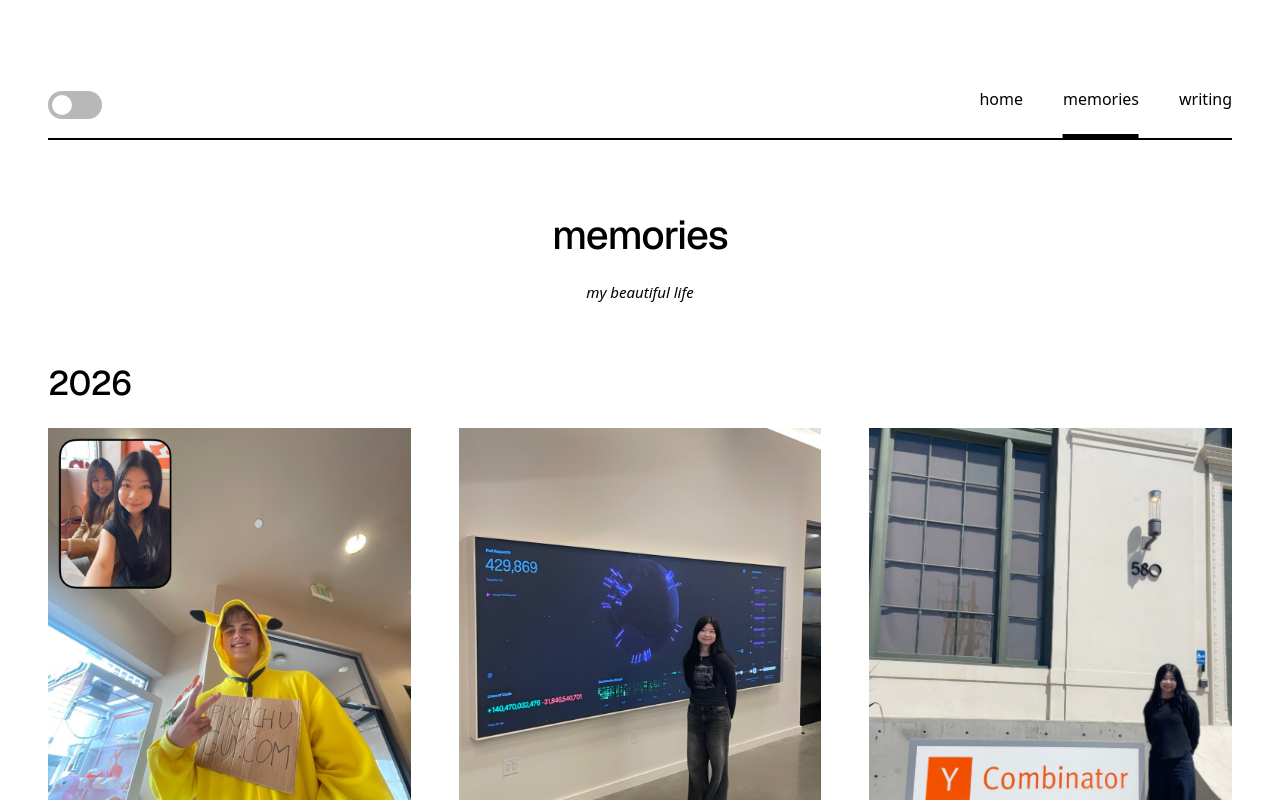
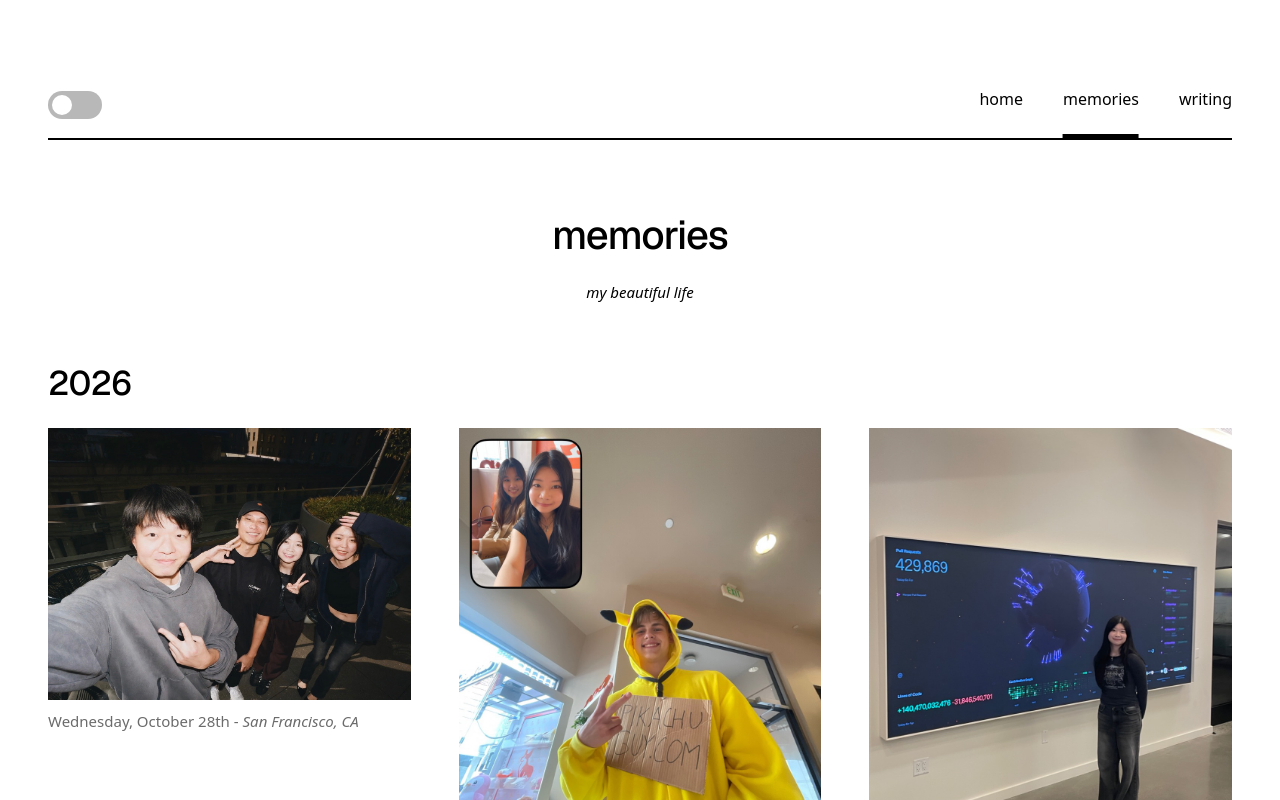
Before and after one commit to FaZeDrug/fazedrug.github.io, a Next.js app in the folder my-site/: page /memories in a window 1280 px wide. Shown: the top 800 px of the page. Built offline with nearby package versions, Linux system fonts and the light colour scheme.

Commit message:
Add October 28 San Francisco memory and update last updated date

```diff
--- a/my-site/app/memories/page.tsx
+++ b/my-site/app/memories/page.tsx
@@ -36,6 +36,13 @@ const memoryYears: Array<{ year: string; memories: Memory[] }> = [
   {
     year: "2026",
     memories: [
+      {
+        date: "Wednesday, October 28th",
+        place: "San Francisco, CA",
+        alt: "Friends together in San Francisco at night",
+        src: "/memories/2026/san-francisco-october-28.jpg",
+        ratio: "4 / 3",
+      },
       {
         date: "September 15th",
         place: "San Francisco, CA",
--- a/my-site/app/page.tsx
+++ b/my-site/app/page.tsx
@@ -4,7 +4,7 @@ export default function Home() {
   return (
     <>
       <main className="bio">
-        <p className="updated">Last updated October 26, 2026</p>
+        <p className="updated">Last updated October 30, 2026</p>
         <h1>Natasha Tran</h1>
 
         <div className="bio-copy">
```
Also changed, not shown: my-site/public/memories/2026/san-francisco-october-28.jpg (added).
